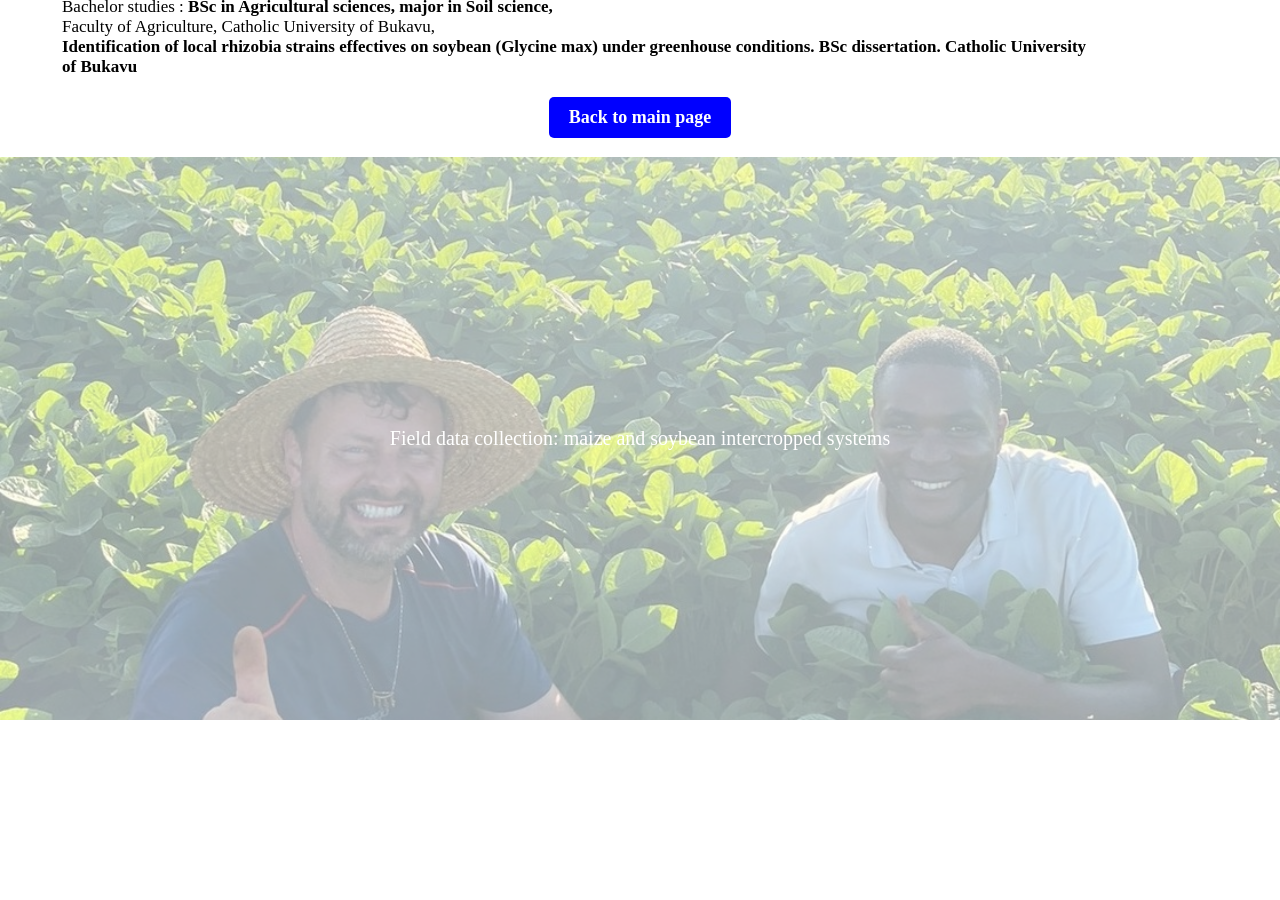
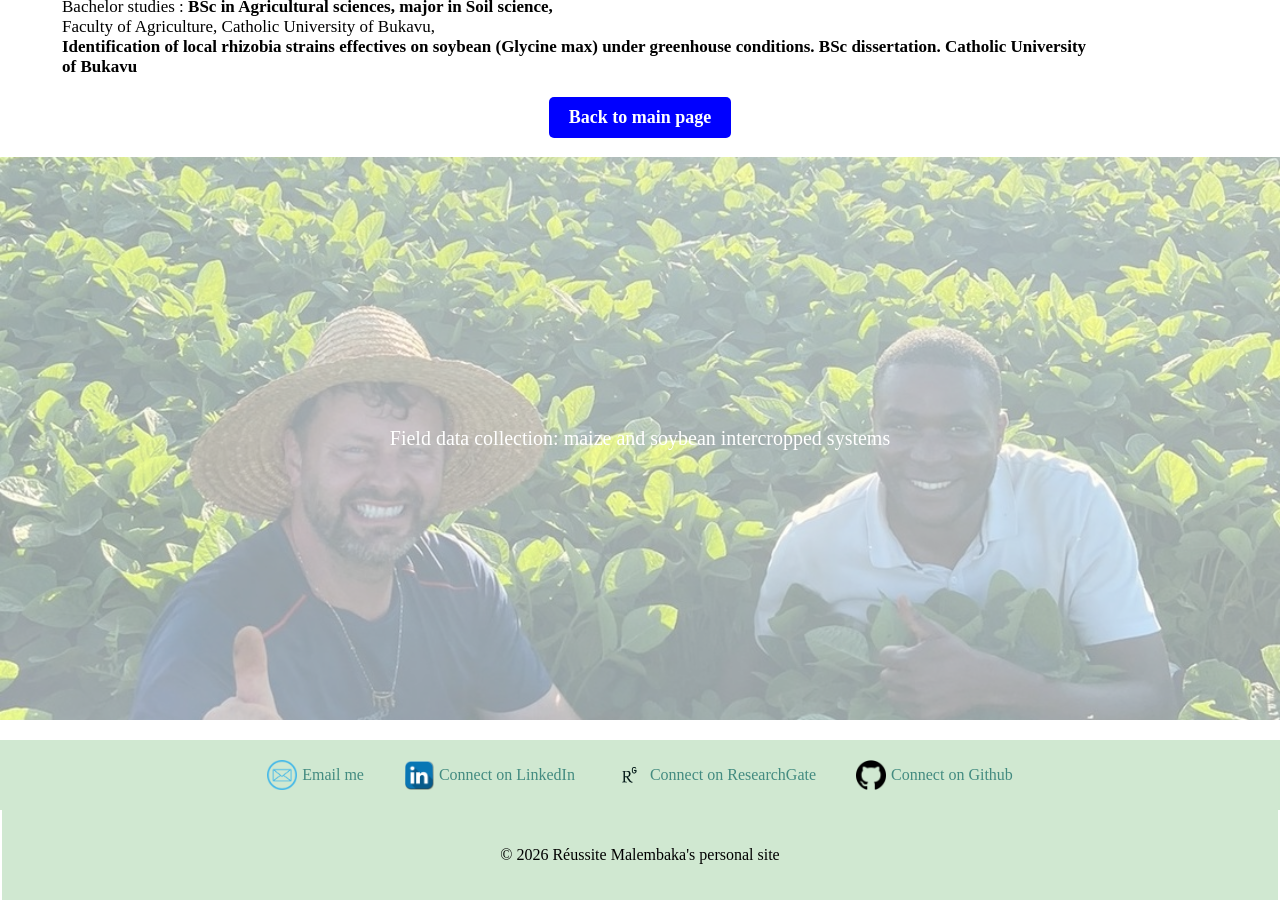
Before and after one commit to reussitemalembaka/reussitemalembaka.github.io, a Jekyll site: the page education.html, which Jekyll copies as it is, in a window 1280 px wide and 900 px high, scrolled down 680 px. Built offline with Jekyll 4.4.1, drawn with Linux system fonts in a browser that asks for light colours; before the commit the page ends 1400 px from its top, so only the background shows below that.

Commit message:
updates footers again

```diff
--- a/education.html
+++ b/education.html
@@ -95,5 +95,27 @@
             <p> Field data collection: maize and soybean intercropped systems</p>
         </div>
     </section>
+
+    <footer>
+        <div class="social-links">
+        <a href="mailto:rbugale@ethz.ch">
+            <img src="email_icon.png" alt="" width="30"> Email me
+        </a>
+        <a href="https://www.linkedin.com/in/r%C3%A9ussite-malembaka-561a89104/" target="_blank">
+            <img src="linkedin-icon.png" alt="" width="30"> Connect on LinkedIn
+        </a>
+        <a href="https://www.researchgate.net/profile/Reussite-B-Malembaka" target="_blank">
+            <img src="researchgate-logo.png" alt="logo" width="30"> Connect on ResearchGate
+        </a>
+        <a href="https://github.com/rbugale" target="_blank">
+            <img src="github-logo.png" alt="logo" width="30"> Connect on Github
+        </a>
+
+        </div>
+    </footer>
+    <footer class="center">
+        <p>&copy; 2026 Réussite Malembaka's personal site</p>
+        </div>
+    </footer>
 </body>
 </html>
--- a/index.html
+++ b/index.html
@@ -149,7 +149,7 @@
     </div>
   </footer>
   <footer class="center">
-    <p>&copy; 2025 Réussite Malembaka's personal site</p>
+    <p>&copy; 2026 Réussite Malembaka's personal site</p>
     </div>
   </footer>
 </body>
--- a/publications.html
+++ b/publications.html
@@ -172,7 +172,7 @@
         </div>
     </footer>
     <footer class="center">
-        <p>&copy; 2025 Réussite Malembaka's personal site</p>
+        <p>&copy; 2026 Réussite Malembaka's personal site</p>
         </div>
     </footer>
 </body>
```
Also changed, not shown: projects.html (+22 -0 lines).
